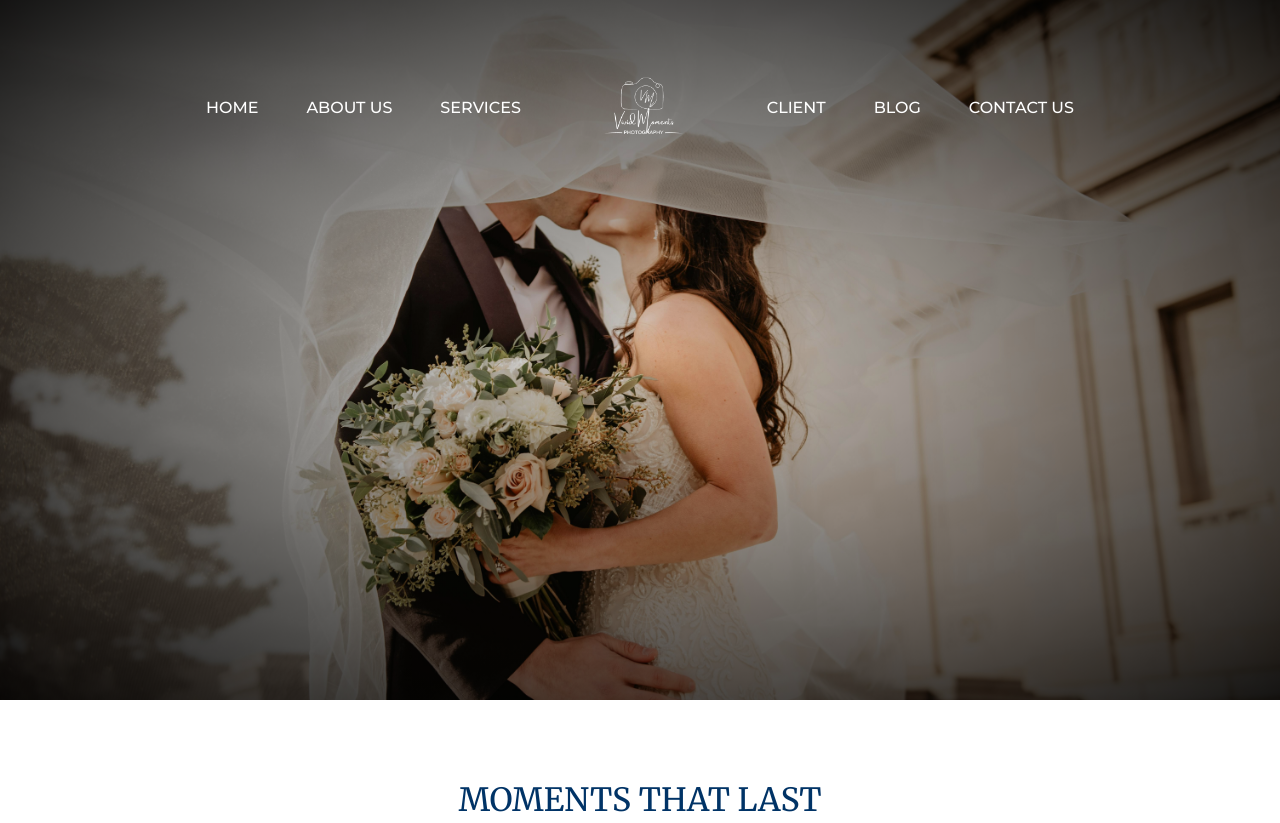
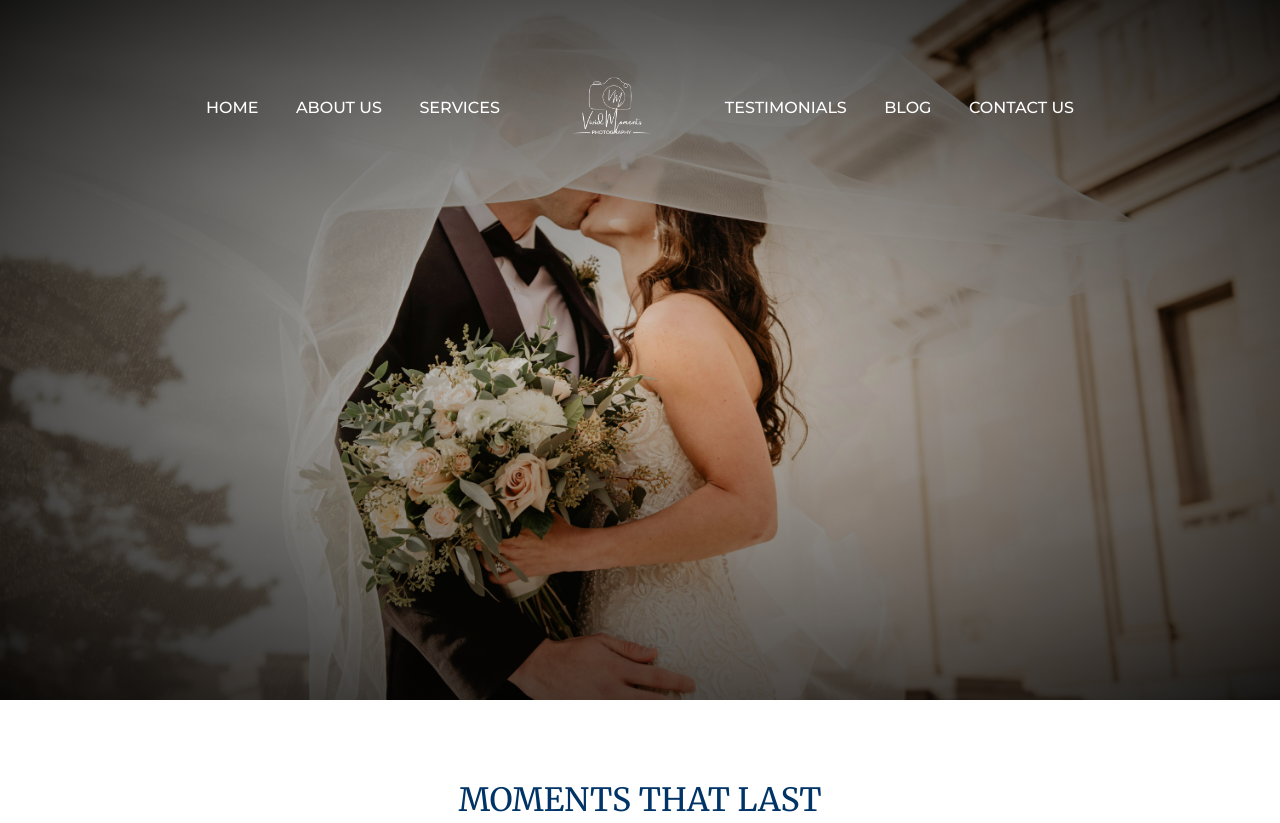
Before and after one commit to serenity-sills/photog_portfolio, a plain HTML site: page index.html in a window 1280 px wide. Shown: the top 823 px of the page. Drawn offline with nearby package versions, Linux system fonts and the light colour scheme.

Commit message:
updated nav bar

```diff
--- a/index.html
+++ b/index.html
@@ -37,7 +37,7 @@
               <img src="assets/logo-white.png" alt="logo" />
             </a>
           </li>
-          <li><a href="#client">CLIENT</a></li>
+          <li><a href="#client">TESTIMONIALS</a></li>
           <li><a href="#blog">BLOG</a></li>
           <li><a href="#contact">CONTACT US</a></li>
         </ul>
```
